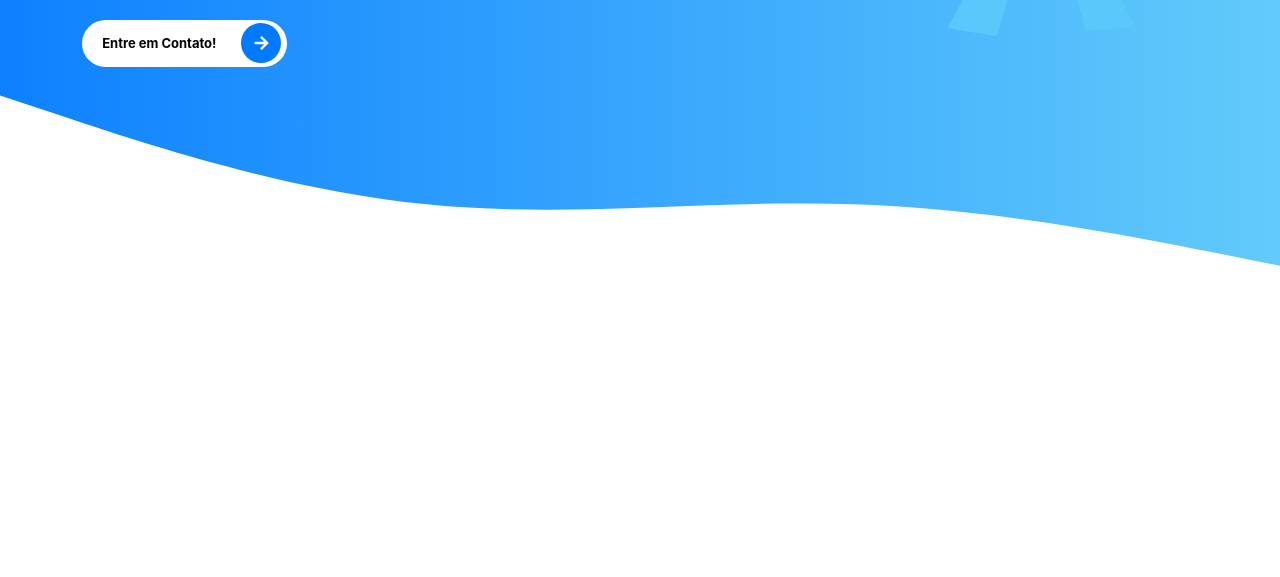
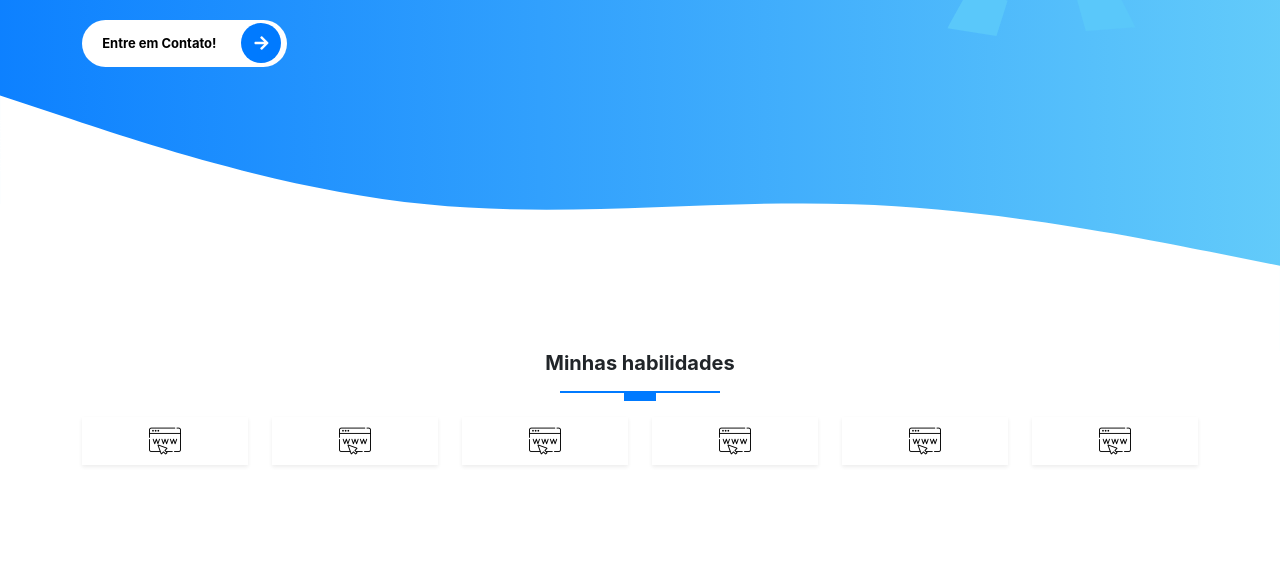
Before and after one commit to AndreAlmeida-89/portfolio, a website built with Parcel: page index.html in a window 1280 px wide. Shown: the part 388-965 px from the top of the page. Before the commit the page ends 800 px from the top, so only its background shows below. Built offline with nearby package versions, Linux system fonts and the light colour scheme; a web font is replaced by a local one.

Commit message:
create habilities section

```diff
--- a/index.html
+++ b/index.html
@@ -125,6 +125,52 @@
       <img src="assets/svgs/wave.svg" alt="wave" class="img-fluid" />
     </section>
 
+    <!-- SECTION HABILITIES -->
+    <section id="habilities" class="habilities">
+      <div class="container">
+        <div class="row text-center">
+          <h4 class="fw-bold lead mb-3">Minhas habilidades</h4>
+          <div class="heading-line"></div>
+        </div>
+      </div>
+
+      <!-- Habilities content -->
+      <div class="container">
+        <div class="row">
+          <div class="col-md-4 col-lg-2">
+            <div class="habilities__logo-box shadow-sm">
+              <img src="assets/images/internet.png" alt="" srcset="">
+            </div>
+          </div>
+          <div class="col-md-4 col-lg-2">
+            <div class="habilities__logo-box shadow-sm ">
+              <img src="assets/images/internet.png" alt="" srcset="">
+            </div>
+          </div>
+          <div class="col-md-4 col-lg-2">
+            <div class="habilities__logo-box shadow-sm ">
+              <img src="assets/images/internet.png" alt="" srcset="">
+            </div>
+          </div>
+          <div class="col-md-4 col-lg-2">
+            <div class="habilities__logo-box shadow-sm ">
+              <img src="assets/images/internet.png" alt="" srcset="">
+            </div>
+          </div>
+          <div class="col-md-4 col-lg-2">
+            <div class="habilities__logo-box shadow-sm ">
+              <img src="assets/images/internet.png" alt="" srcset="">
+            </div>
+          </div>
+          <div class="col-md-4 col-lg-2">
+            <div class="habilities__logo-box shadow-sm ">
+              <img src="assets/images/internet.png" alt="" srcset="">
+            </div>
+          </div>
+        </div>
+      </div>
+    </section>
+
     <!-- Scripts -->
 
     <script src="js/vendor/modernizr-3.11.2.min.js"></script>
--- a/package.json
+++ b/package.json
@@ -11,7 +11,8 @@
     "build-dev": "parcel build ./index.html --no-minify --public-url ./",
     "prebuild": "shx rm -rf dist/*",
     "build": "parcel build ./index.html --public-url ./",
-    "push-gh-pages": "push-dir --dir=dist --branch=gh-pages --cleanup --verbose"
+    "push-gh-pages": "git subtree push --prefix dist origin gh-pages",
+    "compile:sass": "sass --watch scss:css"
   },
   "devDependencies": {
     "color-string": "^1.5.5",
--- a/scss/components/_buttons.scss
+++ b/scss/components/_buttons.scss
@@ -31,6 +31,8 @@
         }
     }
 
+    transition: all .2s ease-in-out;
+
     &:hover{
         @include gradient;
         color: $white;
--- a/scss/components/_typography.scss
+++ b/scss/components/_typography.scss
@@ -31,3 +31,24 @@
     }
 
 }
+
+//HEADING LINE::after
+
+.heading-line::before{
+    content: "";
+    width: 10rem;
+    height: 0.1rem;
+    display: block;
+    background-color: $primary;
+margin: 0 auto;
+}
+.heading-line::after{
+    content: "";
+    width: 2rem;
+    padding-top: 0.5rem;
+    height: 0.2rem;
+    display: block;
+    background-color: $primary;
+    margin: 0 auto;
+    margin-bottom: 1rem;
+}
--- /dev/null
+++ b/scss/sections/_habilities.scss
@@ -0,0 +1,24 @@
+.habilities{
+    padding: 0 0 5rem 0;
+
+    &__logo-box{
+        max-width: 100%;
+        height: 3rem;
+        margin-bottom: 2rem;
+        padding: 0.5rem;
+        text-align: center;
+        position: relative;
+
+        transition: all .3s ease-in-out;
+
+        &:hover{
+            transform: scale(1.1);
+        }
+
+        img{
+            height: 100%;
+
+
+        }
+    }
+}
--- a/scss/sections/_navbar.scss
+++ b/scss/sections/_navbar.scss
@@ -8,7 +8,7 @@
         padding: 0 0.7rem;
 
         a {
-            color: $black !important;
+            color: $white !important;
             text-transform: capitalize;
             font-weight: 600;
         }
--- a/scss/style.scss
+++ b/scss/style.scss
@@ -10,7 +10,7 @@
 
 @use 'sections/navbar';
 @use 'sections/intro-sections';
-@use 'sections/companies';
+@use 'sections/habilities';
 @use 'sections/services';
 @use 'sections/testimonials';
 @use 'sections/faq';
```
Also changed, not shown: assets/images/internet.png (added), css/style.css, dist/index.html, dist/internet.359ba36c.png (added), scss/sections/_companies.scss (deleted), 5 other files.
